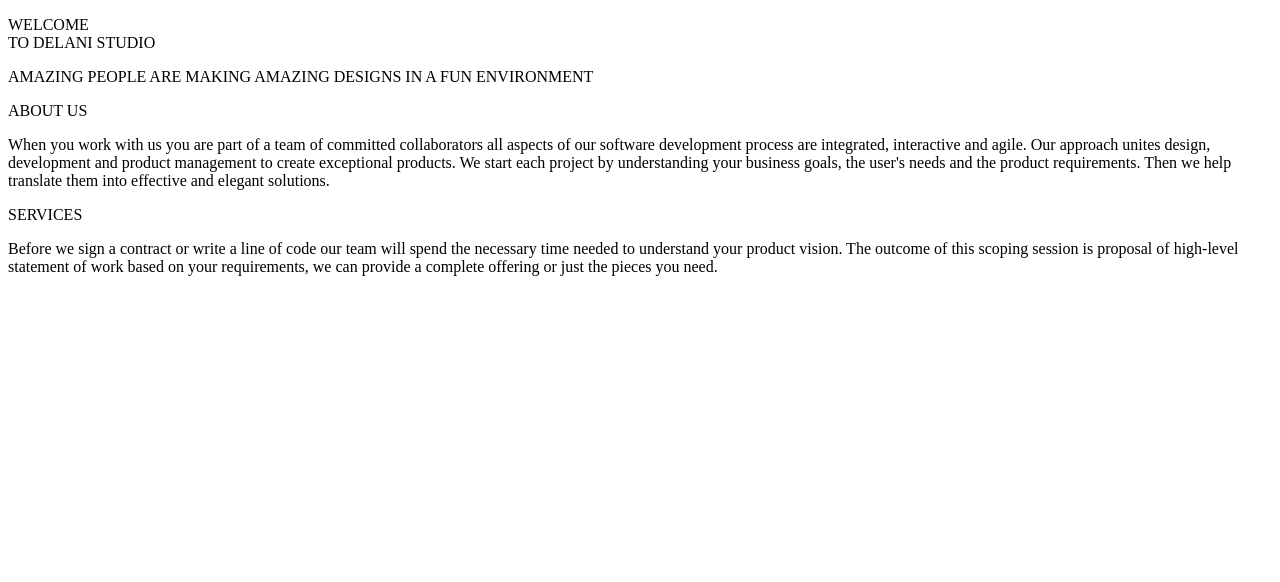
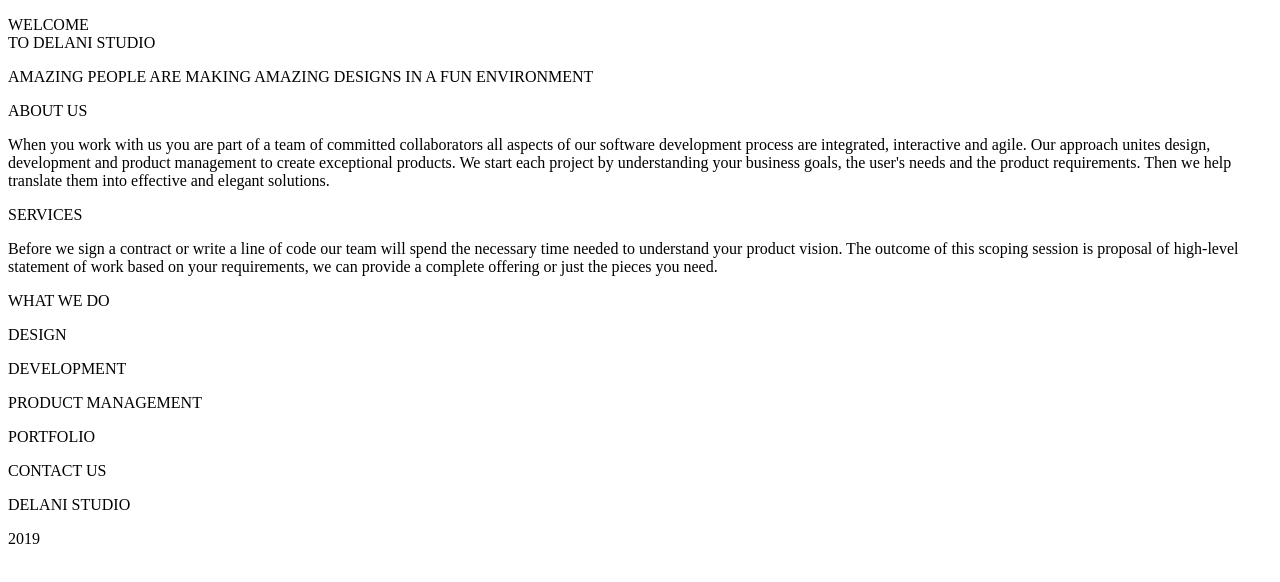
Before and after one commit to MaureenGichuki/Delanistudio, a plain HTML site: page index.html in a window 1280 px wide. Drawn offline with Linux system fonts and the light colour scheme.

Commit message:
"Adds the whatwedo,portfolio,contacts and footer"

```diff
--- a/index.html
+++ b/index.html
@@ -30,5 +30,21 @@
             based on your requirements, we can provide a complete offering or just the pieces you need.
         </p>
     </div>
+    <div class="mains3">
+        <p class="m5">WHAT WE DO</p>
+        <p class="m6">DESIGN</p>
+        <p class="m6">DEVELOPMENT</p>
+        <p class="m6">PRODUCT MANAGEMENT</p>
+    </div>
+    <div class="mains4">
+        <p class="m7">PORTFOLIO</p>
+    </div>
+    <div class="mains5">
+        <p class="m8">CONTACT US</p>
+    </div>
+    <footer>
+        <p class="m9">DELANI STUDIO</p>
+        </p<p class ="m10">2019</p>
+    </footer>
 </body>
 </html>
```
